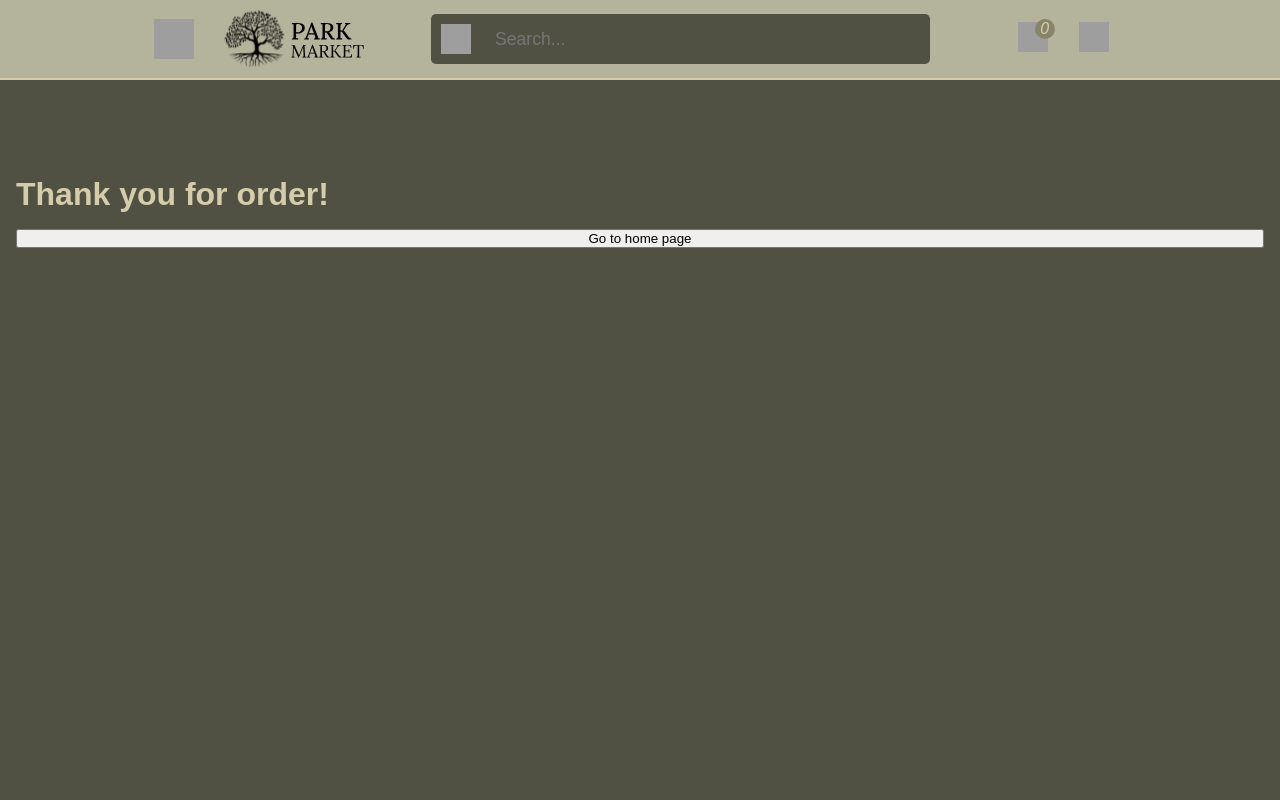
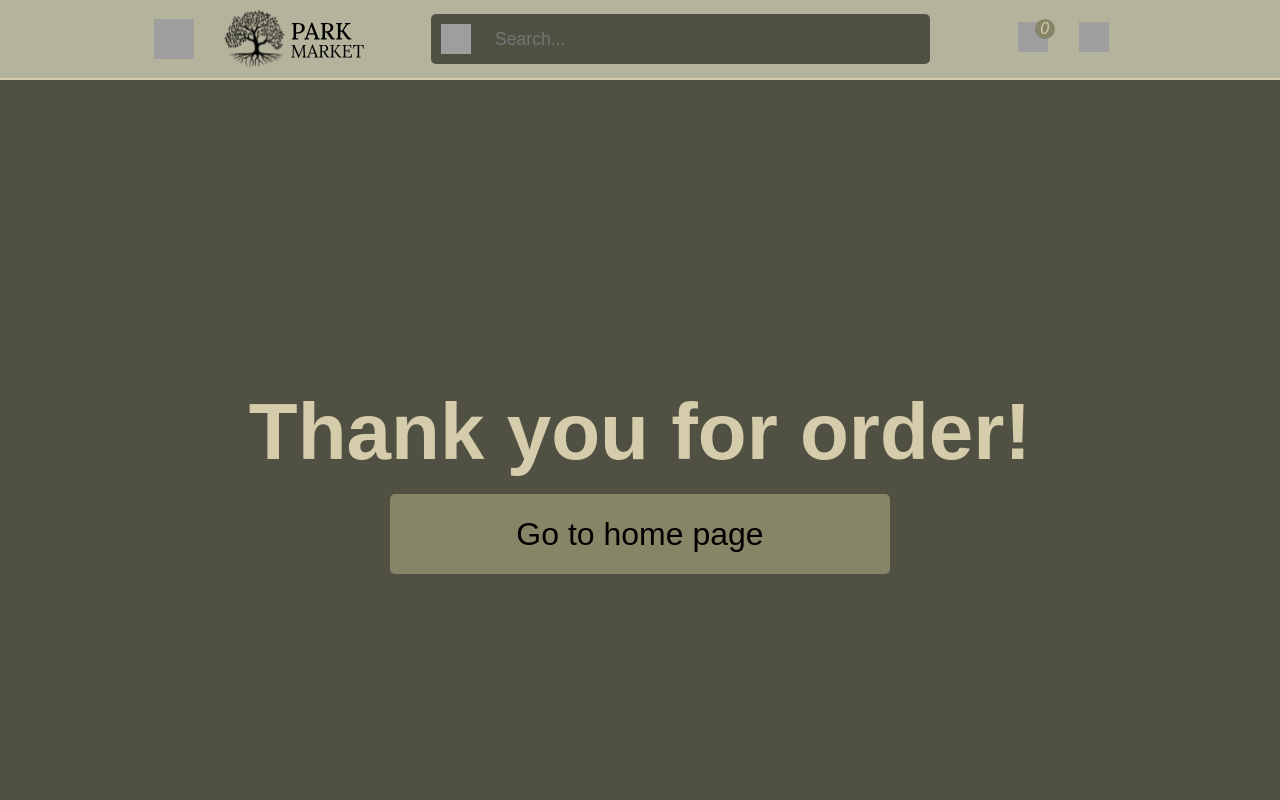
Before and after one commit to vlad113chepurko/ParkMarket, a React (Vite) app in the folder frontend/: page /thankpage in a window 1280 px wide. Shown: the top 800 px of the page. Built offline with nearby package versions, Linux system fonts and the light colour scheme; no server answers; grey boxes are pictures that could not be loaded.

Commit message:
Added styles

```diff
--- a/frontend/src/pages/ThankPage.jsx
+++ b/frontend/src/pages/ThankPage.jsx
@@ -4,9 +4,11 @@ import { useNavigate } from "react-router-dom";
 export default function ThankPage() {
   const navigate = useNavigate();
   return (
-    <div className="home">
+    <div className="thank-container">
       <h1>Thank you for order!</h1>
-      <button onClick={() => navigate("/")}>Go to home page</button>
+      <button className="thanks-button" onClick={() => navigate("/")}>
+        Go to home page
+      </button>
     </div>
   );
 }
--- a/frontend/src/styles/pages/Home.css
+++ b/frontend/src/styles/pages/Home.css
@@ -207,3 +207,32 @@
     right: 10px;
   }
 }
+
+.thank-container {
+  height: 80vh;
+  width: 100%;
+
+  display: flex;
+  flex-direction: column;
+  justify-content: center;
+  align-items: center;
+
+  h1 {
+    margin-bottom: 1rem;
+    font-size: 5rem;
+  }
+}
+
+.thanks-button {
+  width: 500px;
+  height: 80px;
+  border: none;
+  font-size: 2rem;
+  border-radius: 5px;
+  background-color: var(--camouflage);
+
+  &:hover {
+    background-color: var(--background-color);
+    cursor: pointer;
+  }
+}
```
